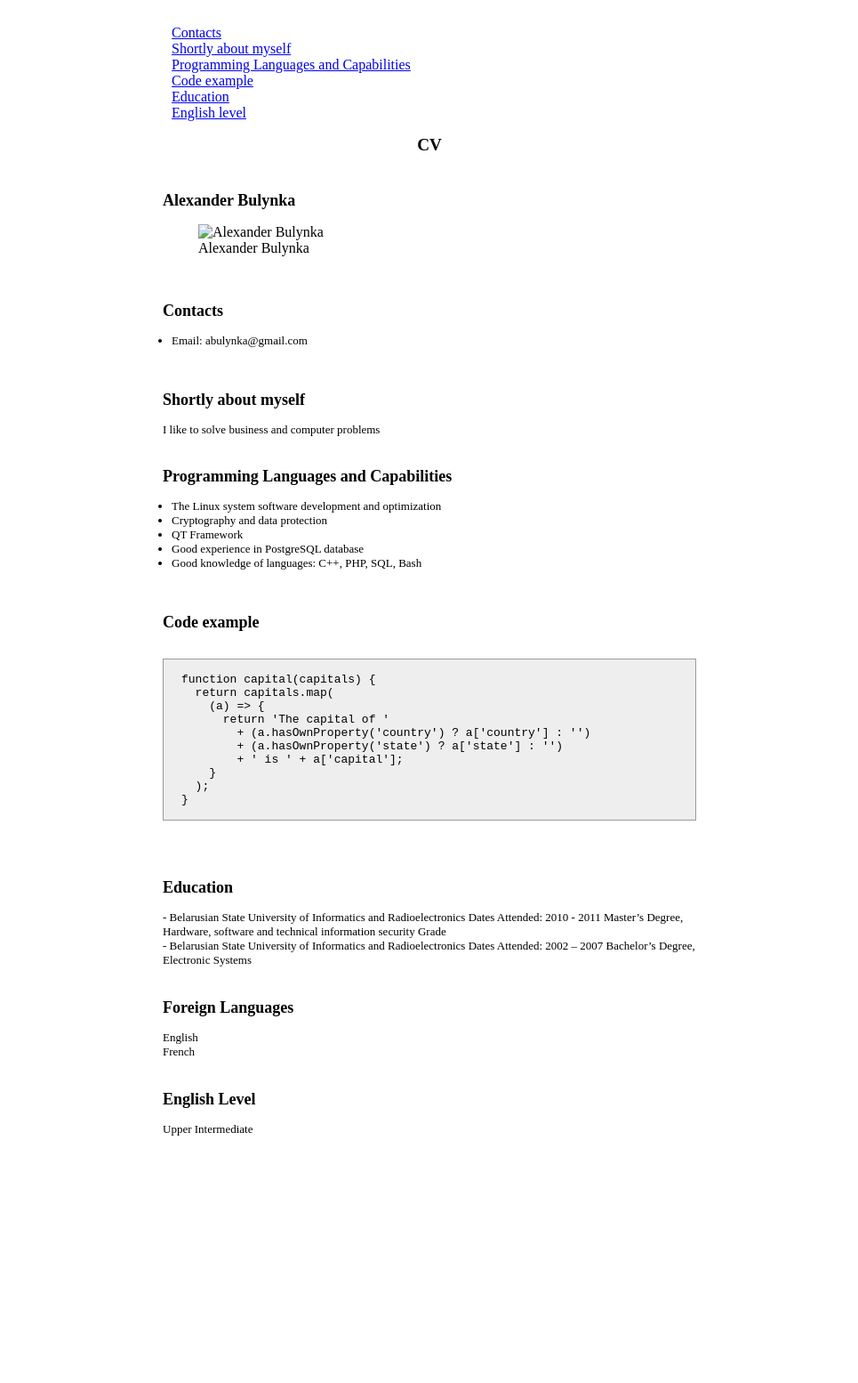
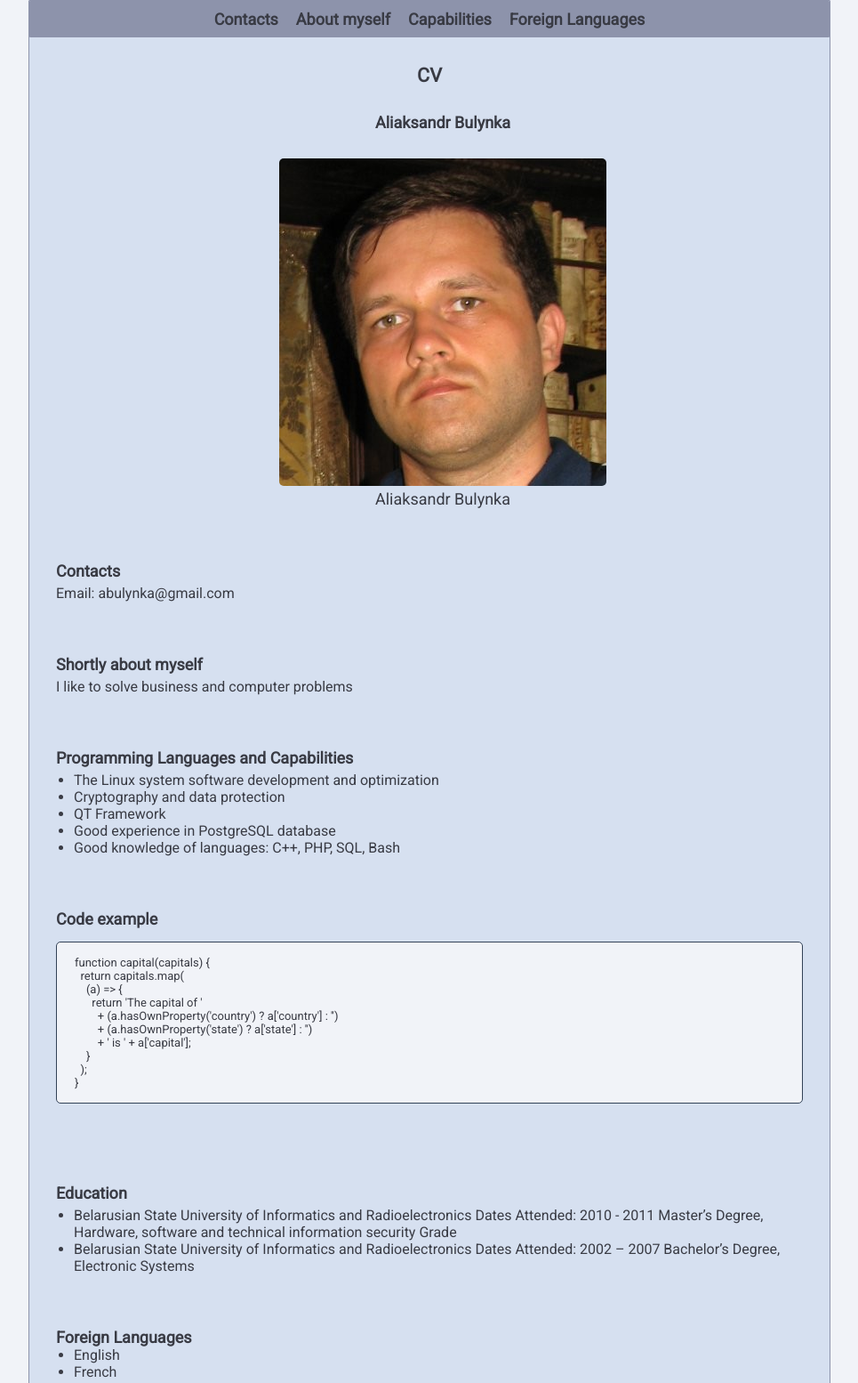
Before and after one commit to abulynka/rsschool-cv, a website: page index.html in a window 1280 px wide. Shown: the top 1554 px of the page at 89% size, without its empty margins (157-1122 px from the left). Before the commit the page ends 1315 px from the top, so only its background shows below. Drawn offline with Linux system fonts and the light colour scheme.

Commit message:
feat: add index.html

```diff
--- a/index.html
+++ b/index.html
@@ -1,118 +1,64 @@
 <!DOCTYPE html>
 <html lang="en">
   <head>
-    <meta charset="UTF-8">
-    <title>CV</title>
-    <style>
-      .nav {
-        padding-left: 10px;
-      }
-
-      .main {
-        width: 600px;
-        margin: 0 auto;
-        padding: 20px 0;
-      }
-
-      .box {
-        padding: 10px 0;
-      }
-
-      .header-1 {
-        position: relative;
-        font-size: larger;
-        text-align: center;
-      }
-
-      .header-2 {
-        position: relative;
-        font-size: large;
-      }
-
-      .desc {
-        font-size: small;
-      }
-
-      .list-header {
-        padding-left: 10px;
-      }
-
-      pre {
-        margin: 0;
-      }
-
-      pre code {
-        display: block;
-        padding: 0 20px;
-        background-color: #eee;
-        border: 1px solid #999;
-      }
-    </style>
+    <meta charset="utf-8">
+    <title>Aliaksandr Bulynka CV</title>
+    <link rel="stylesheet" href="styles/style.css">
+    <link href="https://fonts.googleapis.com/css2?family=Roboto" rel="stylesheet">
   </head>
   <body>
     <main class="main">
+
       <header>
-        <nav class="nav"><a href="#contacts">Contacts</a></nav>
-        <nav class="nav"><a href="#shortly-about-myself">Shortly about myself</a></nav>
-        <nav class="nav"><a href="#programming-languages-and-capabilities">Programming Languages and Capabilities</a></nav>
-        <nav class="nav"><a href="#code-example">Code example</a></nav>
-        <nav class="nav"><a href="#education">Education</a></nav>
-        <nav class="nav"><a href="#english-level">English level</a></nav>
+        <nav class="nav">
+          <a class="nav__item" href="#contacts">Contacts</a>
+          <a class="nav__item" href="#about-myself">About myself</a>
+          <a class="nav__item" href="#capabilities">Capabilities</a>
+          <a class="nav__item" href="#foreign-languages">Foreign Languages</a>
+        </nav>
       </header>
 
-      <article>
-        <h1 class="header-1">
-          CV
-        </h1>
+      <h1 class="header">CV</h1>
+
       <section class="box">
-          <h2 class="header-2">Alexander Bulynka</h2>
-          <figure>
-            <img src="cv-photo.jpeg" alt="Alexander Bulynka">
-            <figcaption>Alexander Bulynka</figcaption>
+        <h2 class="box__header box__center">Aliaksandr Bulynka</h2>
+        <figure class="box__image box__center">
+          <img src="images/cv-photo.jpeg" alt="Aliaksandr Bulynka">
+          <figcaption>Aliaksandr Bulynka</figcaption>
         </figure>
       </section>
 
       <section class="box">
-          <h2 id="contacts" class="header-2">
-            Contacts
-          </h2>
-          <div class="desc">
-            <ul class="list-header">
-              <li class="list">Email: abulynka@gmail.com</li>
+        <h2 class="box__header" id="contacts">Contacts</h2>
+        <div class="box__desc">
+          Email: abulynka@gmail.com
+        </div>
+      </section>
+
+      <section class="box">
+        <h2 class="box__header" id="about-myself">Shortly about myself</h2>
+        <div class="box__desc">
+          I like to solve business and computer problems
+        </div>
+      </section>
+
+      <section class="box">
+        <h2 class="box__header" id="capabilities">Programming Languages and Capabilities</h2>
+        <div class="box__desc">
+          <ul class="list">
+            <li class="list__item">The Linux system software development and optimization</li>
+            <li class="list__item">Cryptography and data protection</li>
+            <li class="list__item">QT Framework</li>
+            <li class="list__item">Good experience in PostgreSQL database</li>
+            <li class="list__item">Good knowledge of languages: C++, PHP, SQL, Bash</li>
           </ul>
         </div>
       </section>
 
       <section class="box">
-          <h2 id="shortly-about-myself" class="header-2">
-            Shortly about myself
-          </h2>
-          <div class="desc">
-            I like to solve business and computer problems
-          </div>
-        </section>
-
-        <section class="box">
-          <h2 id="programming-languages-and-capabilities" class="header-2">
-            Programming Languages and Capabilities
-          </h2>
-          <div class="desc">
-            <ul class="list-header">
-              <li class="list">The Linux system software development and optimization</li>
-              <li class="list">Cryptography and data protection</li>
-              <li class="list">QT Framework</li>
-              <li class="list">Good experience in PostgreSQL database</li>
-              <li class="list">Good knowledge of languages: C++, PHP, SQL, Bash</li>
-            </ul>
-          </div>
-        </section>
-
-        <section class="box">
-          <h2 id="code-example" class="header-2">
-            Code example
-          </h2>
-          <pre>
-            <code>
+        <h2 class="box__header">Code example</h2>
+        <pre class="code">
+          <code class="code__item">
 function capital(capitals) {
   return capitals.map(
     (a) => {
@@ -128,27 +74,34 @@ function capital(capitals) {
       </section>
 
       <section class="box">
-          <h2 id="education" class="header-2">
-            Education
-          </h2>
-          <div class="desc">
-            <div class="list">- Belarusian State University of Informatics and Radioelectronics Dates Attended: 2010 - 2011 Master’s Degree, Hardware, software and technical information security Grade</div>
-            <div class="list">- Belarusian State University of Informatics and Radioelectronics Dates Attended: 2002 – 2007 Bachelor’s Degree, Electronic Systems</div>
+        <h2 class="box__header">Education</h2>
+        <div class="box__desc">
+          <ul class="list">
+            <li class="list__item">Belarusian State University of Informatics and Radioelectronics Dates Attended: 2010 - 2011 Master’s Degree, Hardware, software and technical information security Grade</li>
+            <li class="list__item">Belarusian State University of Informatics and Radioelectronics Dates Attended: 2002 – 2007 Bachelor’s Degree, Electronic Systems</li>
+          </ul>
         </div>
       </section>
 
       <section class="box">
-          <h2 id="foreign-languages" class="header-2">Foreign Languages</h2>
-          <div class="desc">English</div>
-          <div class="desc">French</div>
+        <h2 class="box__header" id="foreign-languages">Foreign Languages</h2>
+        <ul class="list">
+          <li class="list__item">English</li>
+          <li class="list__item">French</li>
+        </ul>
       </section>
 
       <section class="box">
-          <h2 id="english-level" class="header-2">English Level</h2>
-          <div class="desc">Upper Intermediate</div>
+        <h2 class="box__header">English Level</h2>
+        <div class="box__desc">Upper Intermediate</div>
       </section>
 
-      </article>
+      <footer class="footer nav">
+        <a class="footer__logo-rrs footer__logo nav__item" href="https://rs.school/js/"></a>
+        2021
+        <a class="footer__logo-github footer__logo nav__item" href="https://github.com/abulynka/"></a>
+      </footer>
+
     </main>
   </body>
 </html>
```
Lines whose indentation alone changed are shown as unchanged.
